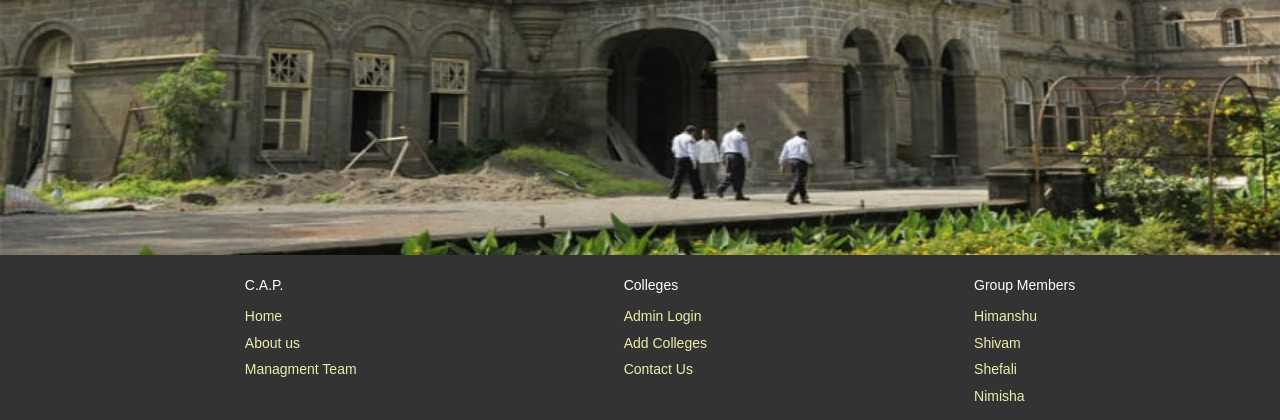
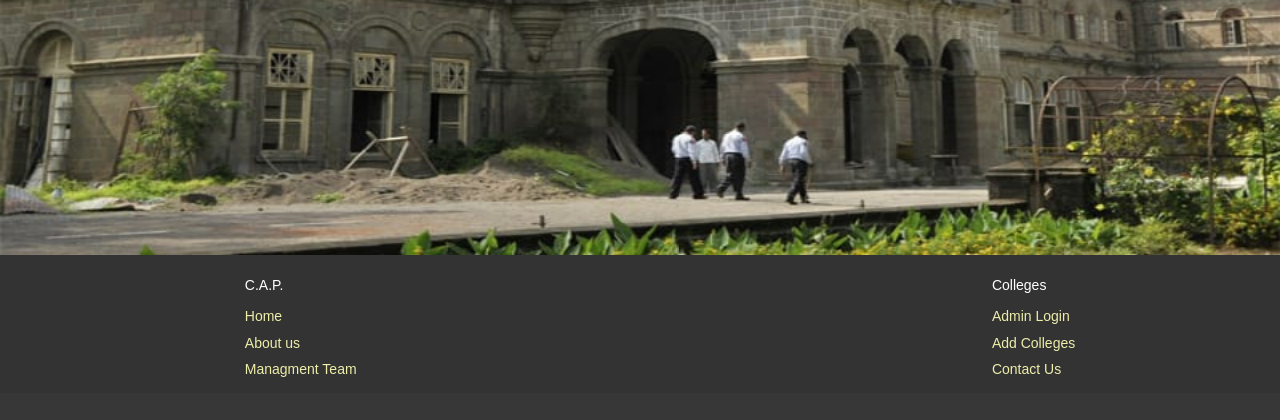
Before and after one commit to Himan-space/Django, a Django app: page /login/student_home/ in a window 1280 px wide. Shown: the part 849-1269 px from the top of the page. After the commit the page ends 1226 px from the top, so only its background shows below. Run offline with Django 3.2, Linux system fonts and the light colour scheme; a user stored in the database is signed in; some libraries are stand-ins or nearby versions.

Commit message:
Update footer.html

```diff
--- a/college_predictor/home_page/templates/home_page/includes/footer.html
+++ b/college_predictor/home_page/templates/home_page/includes/footer.html
@@ -2,6 +2,6 @@
                 <div><ul><h5>C.A.P.</h5><li><a href="{% url 'homepage' %}">Home</a><li>About us<li>Managment Team</ul>
                 </div>
                 <div><ul><h5>Colleges</h5><li> <a href="/admin/">Admin Login</a><li><a href="/admin/colleges/college_details/add/">Add Colleges</a><li><a href="https://mail.google.com/mail/?view=cm&fs=1&tf=1&to=ganesh.himanshu11@gmail.com">Contact Us</a></ul></div>
-                <div><ul><h5>Group Members</h5><li>Himanshu<li>Shivam<li>Shefali <li>Nimisha</ul></div>
+
 
 </div>
```
